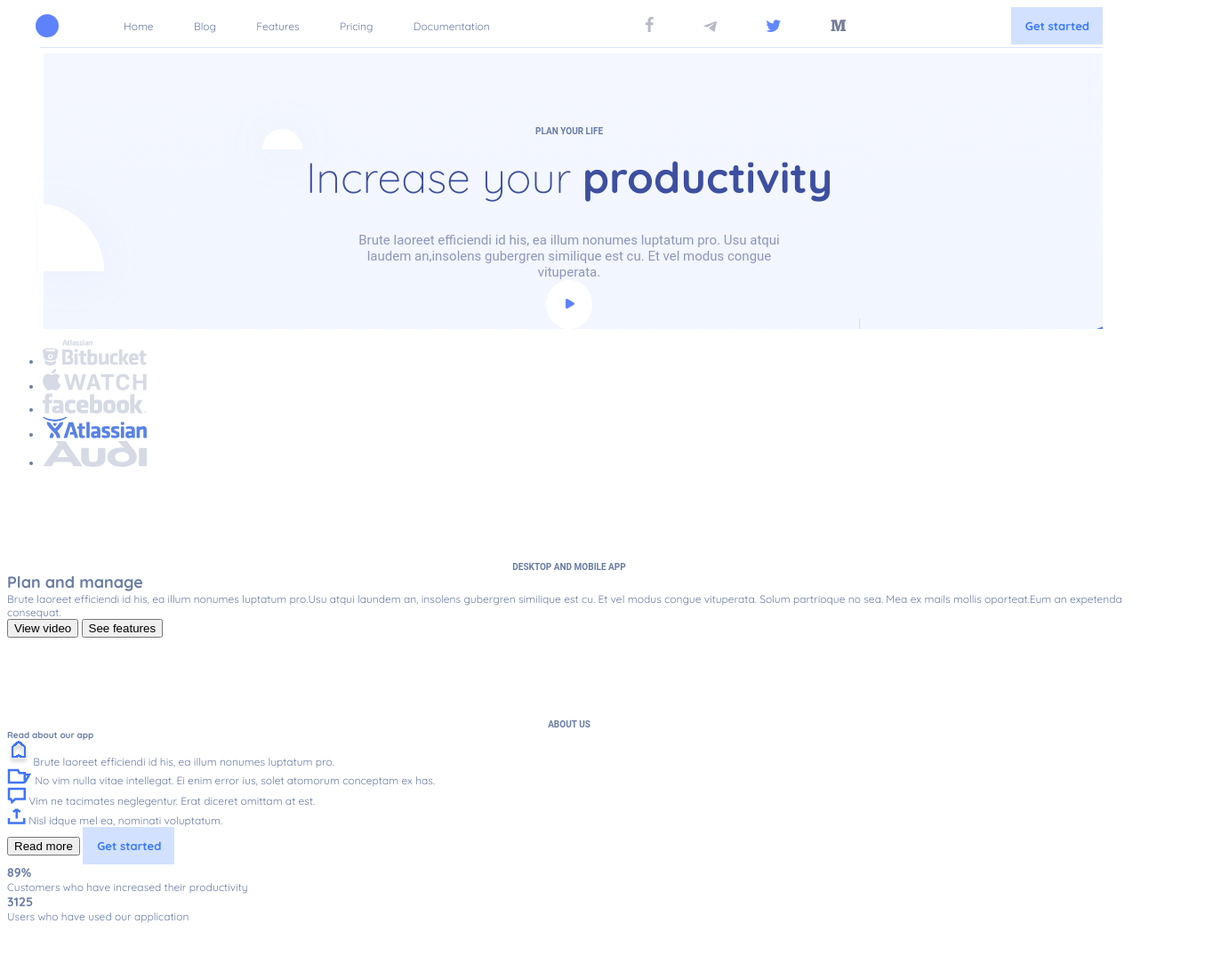
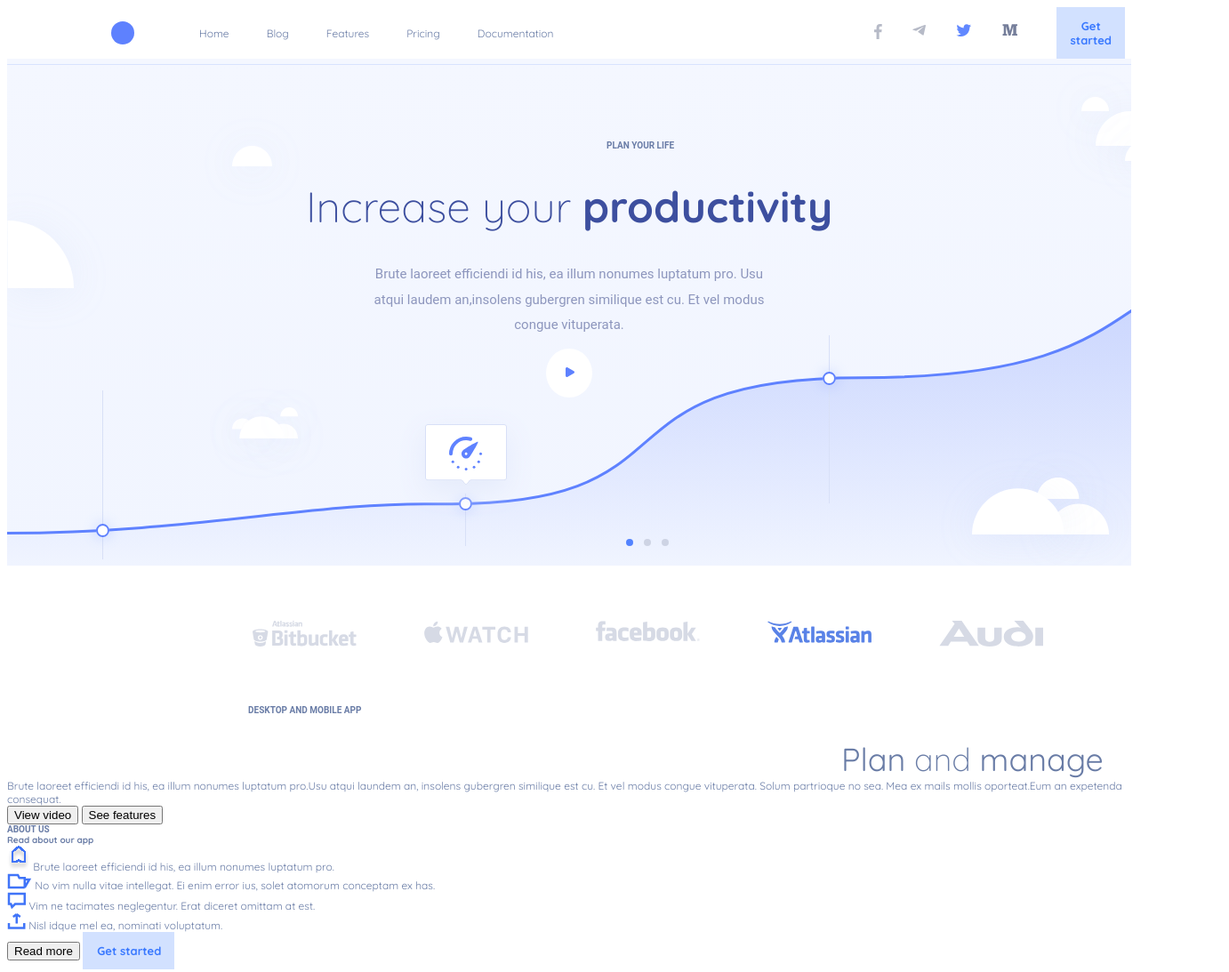
Before and after one commit to sniper504/self_verstka, a plain HTML site: page index.html in a window 1280 px wide. Shown: the top 1093 px of the page at 89% size, 1382 px wide, since content can reach past the window. Drawn offline with Linux system fonts and the light colour scheme.

Commit message:
Add files via upload

```diff
--- a/index.html
+++ b/index.html
@@ -14,65 +14,90 @@
     <header class="container">
         <div class="left-side">
             <img class="round" src="assets/first_round.svg">
-            <nav class="nav-flex">
-                <a href="#home">Home</a>
-                <a href="#blog">Blog</a>
-                <a href="#features">Features</a>
-                <a href="#pricing">Pricing</a>
-                <a href="#documentation">Documentation</a>
-            </nav>
+            <div class="div-flex">
+                <div><a href="#home">Home</a></div>
+                <div><a href="#blog">Blog</a></div>
+                <div><a href="#features">Features</a></div>
+                <div><a href="#pricing">Pricing</a></div>
+                <div><a href="#documentation">Documentation</a></div>
+            </div>
         </div>
         <div class="social">
-            <a href="https://www.facebook.com/?locale=ru_RU" target="_blank"><img src="assets/facebook.svg"></a>
-            <a href="https://web.telegram.org/" target="_blank"><img src="assets/telegram.svg"></a>
-            <a href="https://x.com/" target="_blank"><img src="assets/twitter.svg"></a>
-            <a href="https://mail.ru/" target="_blank"><img src="assets/m.svg"></a>
+            <div><a href="https://www.facebook.com/?locale=ru_RU" target="_blank"><img src="assets/facebook.svg"></a></div>
+            <div><a href="https://web.telegram.org/" target="_blank"><img src="assets/telegram.svg"></a></div>
+            <div><a href="https://x.com/" target="_blank"><img src="assets/twitter.svg"></a></div>
+            <div><a href="https://mail.ru/" target="_blank"><img src="assets/m.svg"></a></div>
         </div>
+
         <div>
             <button class="get-started">Get started</button>
         </div>
+
     </header>
     <main>
         <section class="main-info-container container" id="home">
             <div class="main-info-container-text">
+
+                <div class="plan">
+
                     <h6>
                         PLAN YOUR LIFE
                     </h6>
+
+                </div>
+
                 <h1>
                     Increase your <span class="productivity">productivity</span>
                 </h1>
+                    <div class="brute-text">
                         <p class="nero-text">
                             Brute laoreet efficiendi id his, ea illum nonumes luptatum pro. Usu
                             atqui laudem an,insolens gubergren similique est cu. Et vel modus
                                                 congue vituperata.
                         </p>
+                    </div>
+
                 <button class="small-triangle">
                     <img src="assets/small triangle.svg">
                 </button>
             </div>
         </section>
 
-        <section class="companies-container" id="pricing">
-            <ul class="companies-list">
-                <li><img src="assets/bitbucket.svg"></li>
-                <li><img src="assets/applewatch.svg"></li>
-                <li><img src="assets/bigfacebook.svg"></li>
-                <li><img src="assets/atlassian.svg"></li>
-                <li><img src="assets/audilogo.svg"></li>
-            </ul>
+        <section class="companies-container container" id="pricing">
+            <div class="companies-list">
+                <div class="bitbucket"><img src="assets/bitbucket.svg"></div>
+                <div class="applewatch"><img src="assets/applewatch.svg"></div>
+                <div class="bigfacebook"><img src="assets/bigfacebook.svg"></div>
+                <div class="atlassian"><img src="assets/atlassian.svg"></div>
+                <div class="audilogo"><img src="assets/audilogo.svg"></div>
+            </div>
         </section>
 
 
-        <section class="desktop-container" id="home">
+        <section class="desktop-container container" id="home">
             <div class="main-info-desktop">
+
+                <div class="desktop">
+
                 <h6> DESKTOP AND MOBILE APP</h6>
-                <h2>Plan and manage</h2>
+
+            </div>
+
+            <div class="plan-and-manage">
+
+                <h2><span class="plan">Plan</span> and <span class="manage">manage</span></h2>
+
+            </div>
+
+                <div class="laoreet"></div>
                 <p> Brute laoreet efficiendi id his, ea illum nonumes luptatum
                     pro.Usu atqui laundem an, insolens gubergren similique
                     est cu. Et vel modus congue vituperata. Solum partrioque
                     no sea. Mea ex mails mollis oporteat.Eum an expetenda
                     consequat.
                 </p>
+                </div>
+
             </div>
             <div class="buttons-on-desktop">
                 <button class="view-video">View video</button>
--- a/style.css
+++ b/style.css
@@ -3,7 +3,7 @@ body {
     font-size: 12px;
     color: #697CA6;}
 .container{
-    max-width: 1200px;
+    max-width: 1440px;
     margin: 0 auto;
 }
 
@@ -15,18 +15,17 @@ header {
     display: flex;
     justify-content: space-between;
     align-items: center;
+
 }
 
 .left-side {
     display: flex;
     align-items: center;
+    margin-right: 360px;
 }
 .round{
     margin-right: 73px;
-}
-
-.nav-flex a {
-    margin-right: 42px;
+    margin-left: 117px;
 }
 
 a {
@@ -42,17 +41,28 @@ a {
     font-size: 13px;
     border: none;
     font-weight: bold;
+    margin-right: 117px;
 }
-.social a{
-    margin-right: 52px;
+
+.social{
+    margin-right: 44px;
+    display: flex;
+    justify-content: space-between;
+    gap: 34px;
 }
+.plan{
+    width: 90px;
+    height: 12px;
+    text-align: center;
+    padding-top:  92px;
+    margin-left: 667px;
+    margin-bottom: 16px;
+}
+
 
 h6{
     font-family: "Roboto",sans-serif;
     font-size: 10px;
-    font-weight: medium;
-    text-align: center;
-    padding-top:  92px;;
 }
 
 h1{
@@ -71,17 +81,15 @@ h1{
 .nero-text{
     color: #8D96BD;
     font-family: "Roboto",sans-serif;
-    text-align: center;
     font-size: 15px;
     margin-top: 16px;
-    margin-right:auto;
-    margin-left:auto;
-    width: 502px;
+    line-height: 191%;
 }
 
 .main-info-container{
-    background-image:url(assets/hero\ image.svg);
+    background-image:url(assets/hero\ image\ \(2\).svg);
     background-repeat: no-repeat;
+    height: 570px;
 }
 
 .small-triangle{
@@ -92,4 +100,58 @@ h1{
     border: 0;
     background-color: #FFFFFF;
     padding-top: 20px;
+    margin-top: 20px;
+
 }
+.brute-text{
+    width: 460px;
+    height: 78px;
+    margin: auto;
+    text-align: center;
+}
+.div-flex{
+    display: flex;
+    justify-content: space-between;
+    gap: 42px;
+}
+li {
+    list-style-type: none;}
+
+.companies-list{
+    display: flex;
+    margin-right: 76px;
+    margin-top: 62px;
+    padding: auto;
+    margin-bottom: 63px;
+    gap: 76px;
+    margin-left: 276px;
+}
+.desktope-container{
+    background-image: url(assets/hero_desktope.svg);
+    background-repeat: no-repeat;
+    width: 1440px;
+}
+
+h2{
+font-weight: lighter;
+    font-size: 36px;
+}
+.plan{
+    font-weight: bolder;
+    font-size: 36px;
+}
+
+.manage{
+    font-weight: bolder;
+    font-size: 36px;
+}
+.desktop{
+    text-align: left;
+    margin-left: 271px;
+}
+
+.plan-and-manage{
+    text-align: left;
+    margin-left: 271px;
+    padding-top: 27px;
+}
```
Also changed, not shown: assets/Rectangle 4.1.svg (added), assets/hero image (2).svg (added), 1 other file. Lines whose indentation alone changed are shown as unchanged.
